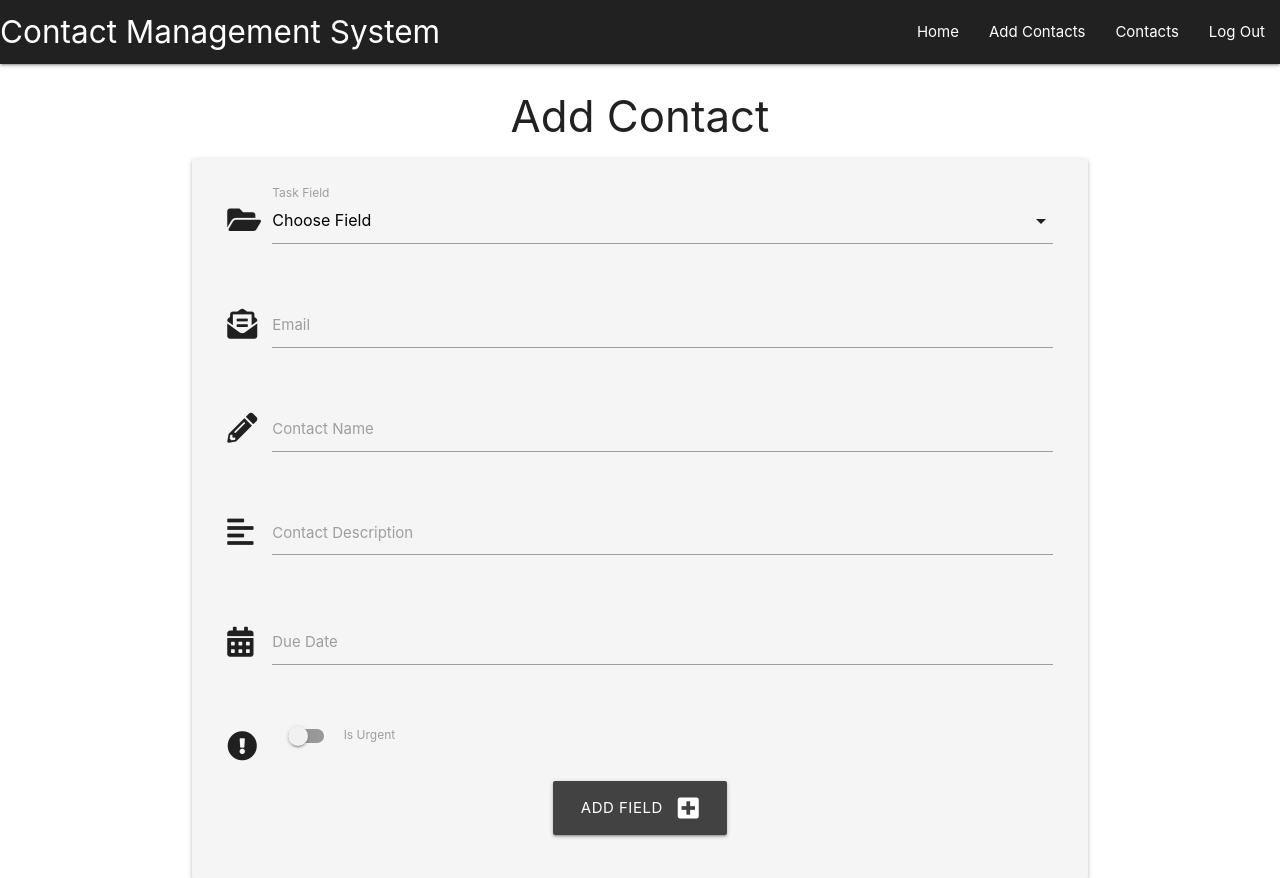
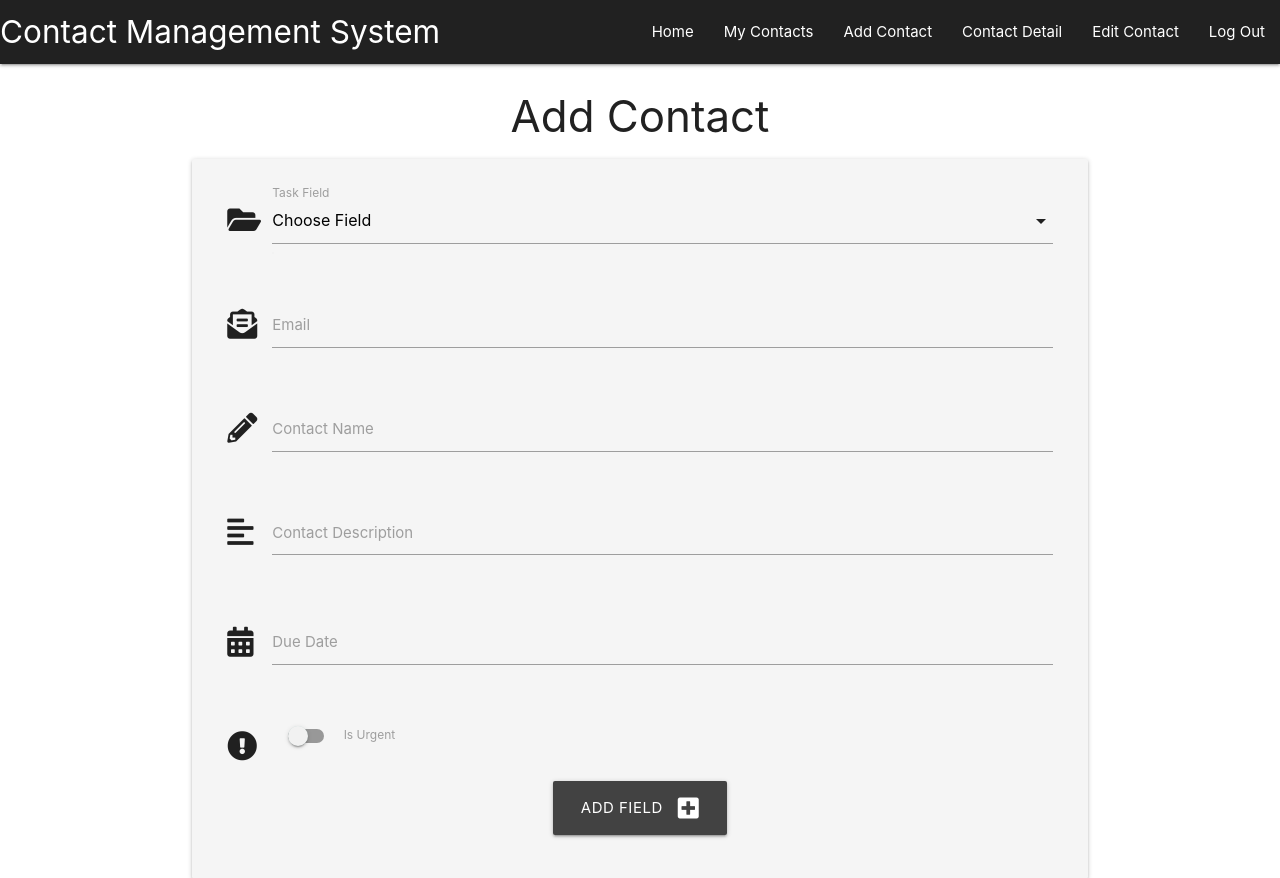
Before and after one commit to David-Gyavi/my-persona-portfolio-project, a Flask app: page /add_contact in a window 1280 px wide. Shown: the top 878 px of the page. Run offline with Flask 2, Linux system fonts and the light colour scheme; the visitor is signed in with stand-in values (Sample User, id 1); data that the repository does not hold is empty; some libraries are stand-ins or nearby versions.

Commit message:
base template modified

```diff
--- a/templates/base.html
+++ b/templates/base.html
@@ -24,8 +24,10 @@
                 <ul class="right hide-on-med-and-down">
                     <li><a href="{{ url_for('get_fields') }}">Home</a></li>
                     {% if session.user %}
-                    <li><a href="{{ url_for('add_contact') }}">Add Contacts</a></li>
-                    <li><a href="{{ url_for('edit_contact') }}">Contacts</a></li>
+                    <li><a href="{{ url_for('my_contact') }}">My Contacts</a></li>
+                    <li><a href="{{ url_for('add_contact') }}">Add Contact</a></li>
+                    <li><a href="{{ url_for('contact_detail') }}">Contact Detail</a></li>
+                    <li><a href="{{ url_for('edit_contact') }}">Edit Contact</a></li>
                     <li><a href="{{ url_for('logout') }}">Log Out</a></li>
                     {% else %}
                     <li><a href="{{ url_for('login') }}">Log In</a></li>
@@ -37,13 +39,14 @@
         <!--mobile sidenav-->
         <ul class="sidenav" id="mobile-demo">
             <li>
-                <h4 class="center-align grey darken-4"></h4>Portfolio
+                <h4 class="center-align grey darken-4">Contact Management System</h4>
             </li>
             <li><a href="{{ url_for('get_fields') }}">Home</a></li>
             {% if session.user %}
+            <li><a href="{{ url_for('my_contact') }}">My Contacts</a></li>
             <li><a href="{{ url_for('add_contact') }}">Add Contact</a></li>
-            <li><a href="{{ url_for( 'profile', username=session['user']) }}">Profile</a></li>
-            <li><a href="{{ url_for('edit_contact') }}">Contacts</a></li>
+            <li><a href="{{ url_for('contact_detail') }}">Contact Detail</a></li>
+            <li><a href="{{ url_for('edit_contact') }}">Edit Contact</a></li>
             <li><a href="{{ url_for('logout') }}">Log Out</a></li>
             {% else %}
             <li><a href="{{ url_for('login') }}">Log In</a></li>
```
